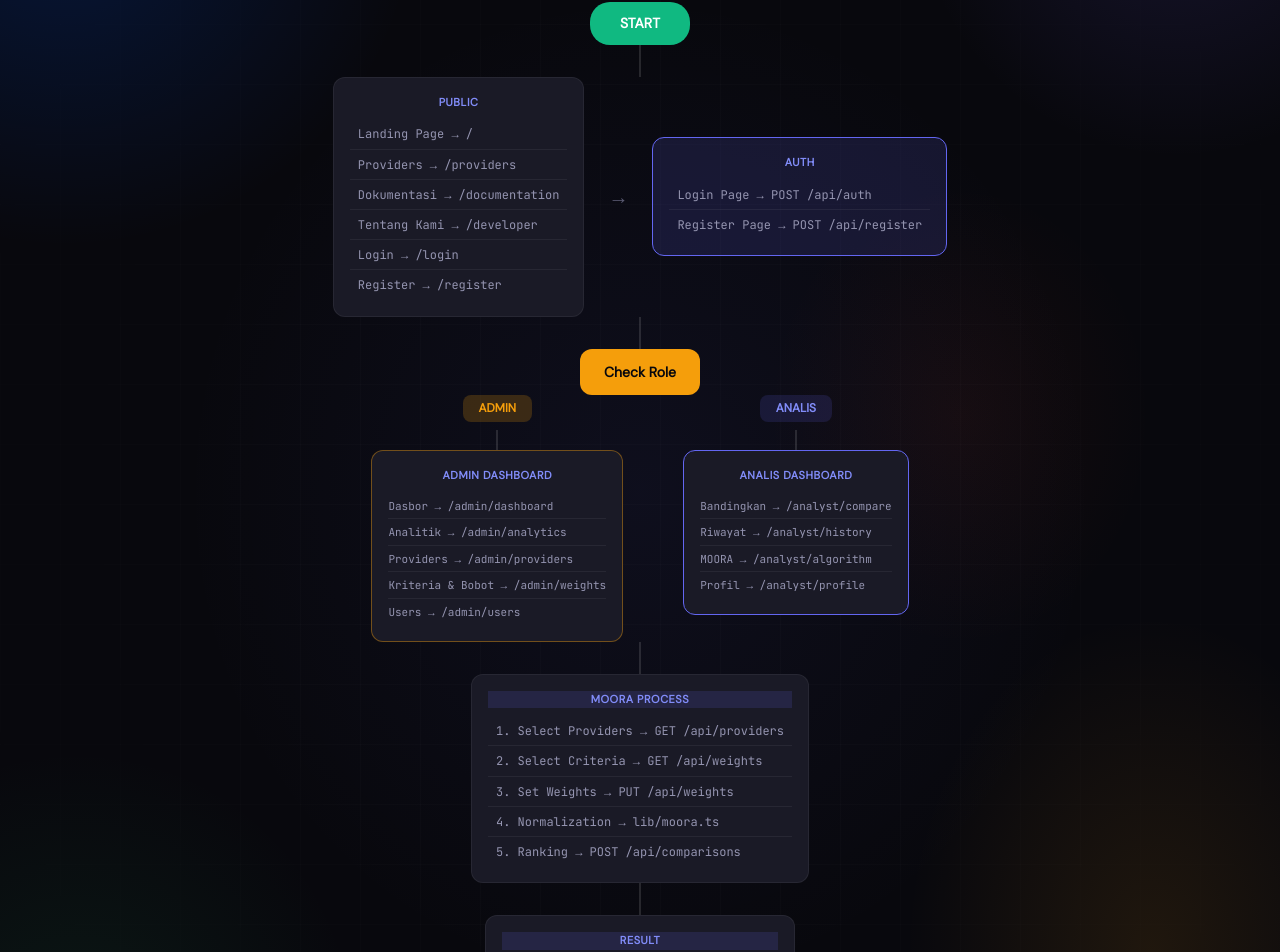
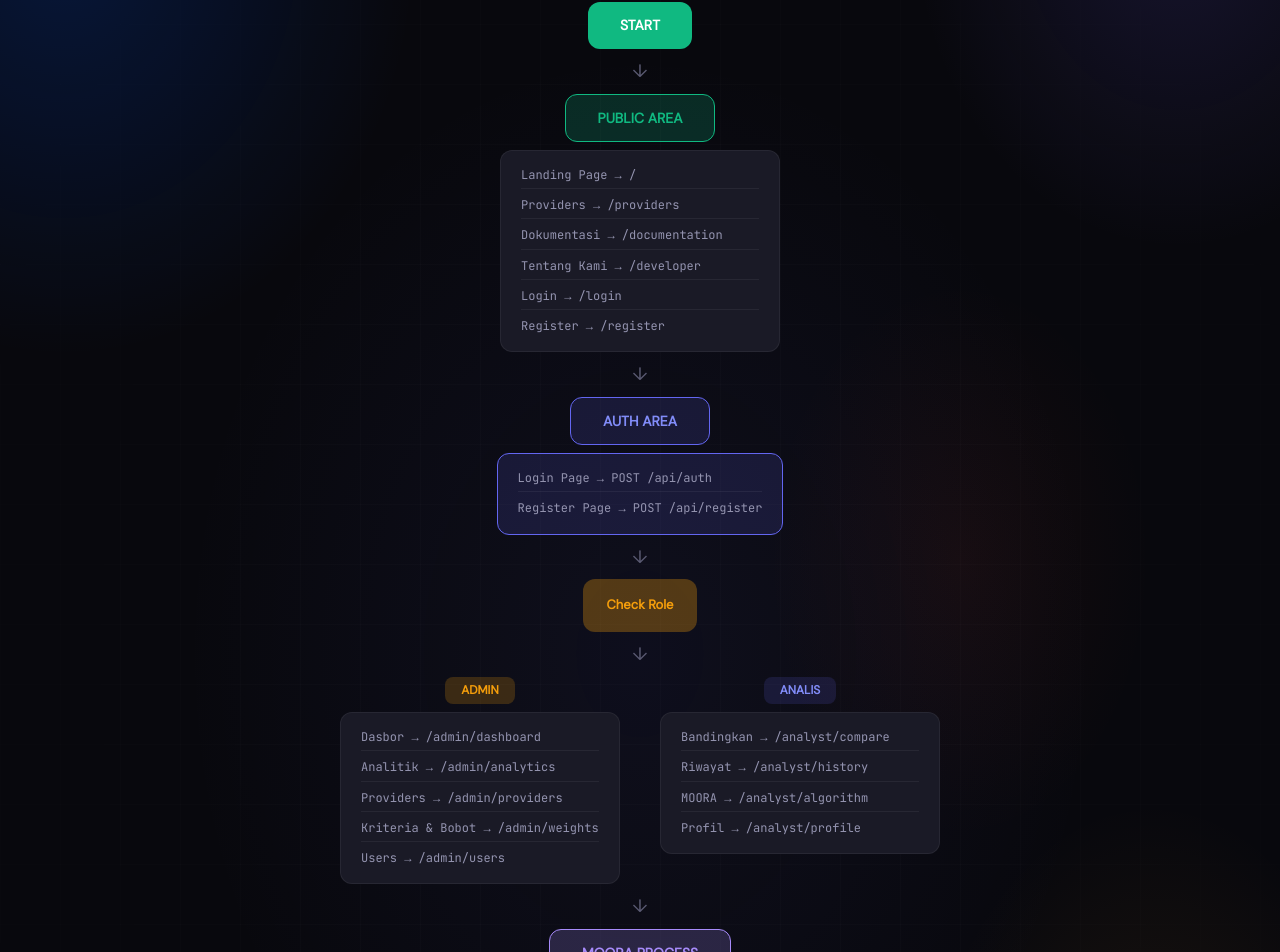
Before and after one commit to pamunqas/spk-app, a Next.js app: page /flowchart in a window 1280 px wide. Shown: the part 276-1228 px from the top of the page. Built offline with nearby package versions, Linux system fonts and the light colour scheme.

Commit message:
fix: redesign flowchart with connected flow - no separate lines for Public and Auth

```diff
--- a/app/flowchart/page.tsx
+++ b/app/flowchart/page.tsx
@@ -16,92 +16,100 @@ export default function FlowchartPage() {
         </div>
 
         <div className="system-flow">
-          <div className="flow-start">
-            <span>START</span>
+          <div className="flow-row">
+            <div className="flow-node start">START</div>
           </div>
-          <div className="flow-line-down"></div>
 
-          <div className="flow-box-group">
-            <div className="flow-box-public">
-              <span className="box-title">PUBLIC</span>
-              <div className="box-content">
-                <div className="box-item">Landing Page → /</div>
-                <div className="box-item">Providers → /providers</div>
-                <div className="box-item">Dokumentasi → /documentation</div>
-                <div className="box-item">Tentang Kami → /developer</div>
-                <div className="box-item">Login → /login</div>
-                <div className="box-item">Register → /register</div>
+          <div className="flow-arrow">↓</div>
+
+          <div className="flow-row">
+            <div className="flow-node green">PUBLIC AREA</div>
+          </div>
+          <div className="flow-indent">
+            <div className="flow-node-box">
+              <span>Landing Page → /</span>
+              <span>Providers → /providers</span>
+              <span>Dokumentasi → /documentation</span>
+              <span>Tentang Kami → /developer</span>
+              <span>Login → /login</span>
+              <span>Register → /register</span>
+            </div>
+          </div>
+
+          <div className="flow-arrow">↓</div>
+
+          <div className="flow-row">
+            <div className="flow-node blue">AUTH AREA</div>
+          </div>
+          <div className="flow-indent">
+            <div className="flow-node-box auth">
+              <span>Login Page → POST /api/auth</span>
+              <span>Register Page → POST /api/register</span>
+            </div>
+          </div>
+
+          <div className="flow-arrow">↓</div>
+
+          <div className="flow-row">
+            <div className="flow-node diamond">Check Role</div>
+          </div>
+
+          <div className="flow-arrow">↓</div>
+
+          <div className="flow-row branch-row">
+            <div className="flow-branch-box">
+              <span className="branch-badge admin">ADMIN</span>
+              <div className="flow-node-box">
+                <span>Dasbor → /admin/dashboard</span>
+                <span>Analitik → /admin/analytics</span>
+                <span>Providers → /admin/providers</span>
+                <span>Kriteria & Bobot → /admin/weights</span>
+                <span>Users → /admin/users</span>
               </div>
             </div>
-            <div className="flow-arrow-right">→</div>
-            <div className="flow-box-auth">
-              <span className="box-title">AUTH</span>
-              <div className="box-content">
-                <div className="box-item">Login Page → POST /api/auth</div>
-                <div className="box-item">Register Page → POST /api/register</div>
+            <div className="flow-branch-box">
+              <span className="branch-badge analyst">ANALIS</span>
+              <div className="flow-node-box">
+                <span>Bandingkan → /analyst/compare</span>
+                <span>Riwayat → /analyst/history</span>
+                <span>MOORA → /analyst/algorithm</span>
+                <span>Profil → /analyst/profile</span>
               </div>
             </div>
           </div>
 
-          <div className="flow-line-down"></div>
-          <div className="flow-decision">
-            <span>Check Role</span>
+          <div className="flow-arrow">↓</div>
+
+          <div className="flow-row">
+            <div className="flow-node purple">MOORA PROCESS</div>
           </div>
-          <div className="flow-split">
-            <div className="flow-branch">
-              <span className="branch-label admin">ADMIN</span>
-              <div className="flow-line-branch"></div>
-              <div className="flow-admin">
-                <span className="box-title">ADMIN DASHBOARD</span>
-                <div className="box-content small">
-                  <div className="box-item">Dasbor → /admin/dashboard</div>
-                  <div className="box-item">Analitik → /admin/analytics</div>
-                  <div className="box-item">Providers → /admin/providers</div>
-                  <div className="box-item">Kriteria & Bobot → /admin/weights</div>
-                  <div className="box-item">Users → /admin/users</div>
-                </div>
-              </div>
-            </div>
-            <div className="flow-branch">
-              <span className="branch-label analyst">ANALIS</span>
-              <div className="flow-line-branch"></div>
-              <div className="flow-analis">
-                <span className="box-title">ANALIS DASHBOARD</span>
-                <div className="box-content small">
-                  <div className="box-item">Bandingkan → /analyst/compare</div>
-                  <div className="box-item">Riwayat → /analyst/history</div>
-                  <div className="box-item">MOORA → /analyst/algorithm</div>
-                  <div className="box-item">Profil → /analyst/profile</div>
-                </div>
-              </div>
+          <div className="flow-indent">
+            <div className="flow-node-box process">
+              <span>1. Select Providers → GET /api/providers</span>
+              <span>2. Select Criteria → GET /api/weights</span>
+              <span>3. Set Weights → PUT /api/weights</span>
+              <span>4. Normalization → lib/moora.ts</span>
+              <span>5. Ranking → POST /api/comparisons</span>
             </div>
           </div>
 
-          <div className="flow-line-down"></div>
-          <div className="flow-process">
-            <span className="box-title">MOORA PROCESS</span>
-            <div className="box-content">
-              <div className="box-item">1. Select Providers → GET /api/providers</div>
-              <div className="box-item">2. Select Criteria → GET /api/weights</div>
-              <div className="box-item">3. Set Weights → PUT /api/weights</div>
-              <div className="box-item">4. Normalization → lib/moora.ts</div>
-              <div className="box-item">5. Ranking → POST /api/comparisons</div>
+          <div className="flow-arrow">↓</div>
+
+          <div className="flow-row">
+            <div className="flow-node gold">RESULT</div>
+          </div>
+          <div className="flow-indent">
+            <div className="flow-node-box result">
+              <span>Best Gateway → Response JSON</span>
+              <span>Score Ranking List</span>
+              <span>Save to History</span>
             </div>
           </div>
 
-          <div className="flow-line-down"></div>
-          <div className="flow-result">
-            <span className="box-title">RESULT</span>
-            <div className="box-content">
-              <div className="box-item">Best Gateway → Response</div>
-              <div className="box-item">Score Ranking → JSON</div>
-              <div className="box-item">Save History → POST /api/comparisons</div>
-            </div>
-          </div>
+          <div className="flow-arrow">↓</div>
 
-          <div className="flow-line-down"></div>
-          <div className="flow-end">
-            <span>END</span>
+          <div className="flow-row">
+            <div className="flow-node end">END</div>
           </div>
         </div>
       </div>
--- a/app/globals.css
+++ b/app/globals.css
@@ -823,54 +823,28 @@ body { font-family: var(--font-body); background: var(--bg); color: var(--text);
 }
 
 /* ======== SYSTEM FLOWCHART ======== */
-.system-flow { display: flex; flex-direction: column; align-items: center; gap: 0; padding: 20px 0; }
-.flow-start, .flow-end {
-  background: var(--green); color: white; padding: 10px 30px; border-radius: 20px;
-  font-weight: 600; font-size: 14px;
-}
-.flow-line-down { width: 2px; height: 32px; background: var(--border-2); }
-.flow-box-group { display: flex; align-items: center; gap: 24px; }
-.flow-box-public, .flow-box-auth {
-  background: var(--surface); border: 1px solid var(--border); border-radius: var(--r); padding: 16px;
-  min-width: 180px;
-}
-.flow-box-auth { border-color: var(--primary); background: var(--primary-dim); }
-.flow-arrow-right { font-size: 20px; color: var(--text-3); }
-.flow-decision {
-  background: var(--gold); color: var(--bg); padding: 12px 24px; border-radius: var(--r);
-  font-weight: 600; font-size: 14px;
-}
-.flow-split { display: flex; gap: 60px; }
-.flow-branch { display: flex; flex-direction: column; align-items: center; }
-.branch-label {
-  padding: 4px 16px; border-radius: var(--r-sm); font-size: 12px; font-weight: 600; margin-bottom: 8px;
-}
-.branch-label.admin { background: rgba(245,158,11,0.2); color: var(--gold); }
-.branch-label.analyst { background: var(--primary-dim); color: var(--primary-light); }
-.flow-line-branch { width: 2px; height: 20px; background: var(--border-2); }
-.flow-admin, .flow-analis {
-  background: var(--surface); border: 1px solid var(--border); border-radius: var(--r); padding: 16px;
-  min-width: 160px;
-}
-.flow-admin { border-color: rgba(245,158,11,0.4); }
-.flow-analis { border-color: var(--primary); }
-.flow-process, .flow-result {
-  background: var(--surface); border: 1px solid var(--border); border-radius: var(--r); padding: 16px;
-  min-width: 220px;
-}
-.flow-process .box-title, .flow-result .box-title { background: var(--primary-dim); }
-.box-title {
-  display: block; text-align: center; font-size: 11px; font-weight: 600;
-  text-transform: uppercase; letter-spacing: 0.05em; color: var(--primary-light);
-  margin-bottom: 10px;
-}
-.box-content { display: flex; flex-direction: column; gap: 2px; }
-.box-content.small .box-item { font-size: 11px; padding: 3px 0; }
-.box-item {
-  font-size: 12px; color: var(--text-2); padding: 4px 8px;
-  border-bottom: 1px solid var(--border); font-family: var(--font-mono);
-}
-.box-item:last-child { border-bottom: none; }
+.system-flow { display: flex; flex-direction: column; align-items: center; gap: 8px; padding: 20px 0; }
+.flow-row { display: flex; justify-content: center; width: 100%; }
+.flow-node { padding: 12px 32px; border-radius: var(--r); font-weight: 600; font-size: 14px; text-align: center; }
+.flow-node.start, .flow-node.end { background: var(--green); color: white; }
+.flow-node.green { background: rgba(16,185,129,0.2); color: var(--green); border: 1px solid var(--green); }
+.flow-node.blue { background: var(--primary-dim); color: var(--primary-light); border: 1px solid var(--primary); }
+.flow-node.purple { background: rgba(167,139,250,0.2); color: var(--accent); border: 1px solid var(--accent); }
+.flow-node.gold { background: rgba(245,158,11,0.2); color: var(--gold); border: 1px solid var(--gold); }
+.flow-node.diamond { background: rgba(245,158,11,0.3); color: var(--gold); padding: 16px 24px; border-radius: var(--r); font-size: 13px; }
+.flow-arrow { font-size: 18px; color: var(--text-3); }
+.flow-indent { display: flex; justify-content: center; }
+.flow-node-box { display: flex; flex-direction: column; gap: 4px; background: var(--surface); border: 1px solid var(--border); border-radius: var(--r); padding: 12px 20px; min-width: 280px; }
+.flow-node-box.auth { border-color: var(--primary); background: var(--primary-dim); min-width: 220px; }
+.flow-node-box.process { min-width: 300px; }
+.flow-node-box.result { border-color: var(--gold); min-width: 220px; }
+.flow-node-box span { font-size: 12px; font-family: var(--font-mono); color: var(--text-2); padding: 3px 0; border-bottom: 1px solid var(--border); }
+.flow-node-box span:last-child { border-bottom: none; }
+.branch-row { gap: 40px; }
+.flow-branch-box { display: flex; flex-direction: column; align-items: center; gap: 8px; }
+.branch-badge { padding: 4px 16px; border-radius: var(--r-sm); font-size: 12px; font-weight: 600; }
+.branch-badge.admin { background: rgba(245,158,11,0.2); color: var(--gold); }
+.branch-badge.analyst { background: var(--primary-dim); color: var(--primary-light); }
 
 @media (max-width: 900px) {
   .landing-hero { grid-template-columns: 1fr; text-align: center; }
```
